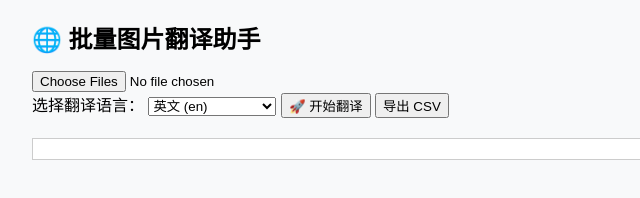
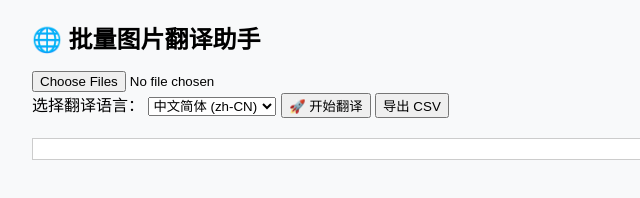
Before and after one commit to Jason-1987542/image-translate-tool, a plain HTML site: page index.html in a window 1280 px wide. Shown: the full height of the page, 208-848 px from the left. Drawn offline with Linux system fonts and the light colour scheme.

Commit message:
Update index.html

```diff
--- a/index.html
+++ b/index.html
@@ -12,6 +12,7 @@
     <input type="file" id="imageInput" multiple accept="image/*"><br>
     <label for="langSelect">选择翻译语言：</label>
     <select id="langSelect">
+      <option value="zh-CN">中文简体 (zh-CN)</option>
       <option value="en">英文 (en)</option>
       <option value="ja">日文 (ja)</option>
       <option value="vi">越南语 (vi)</option>
@@ -28,4 +29,5 @@
 
   <script src="script.js"></script>
 </body>
+
 </html>
```
